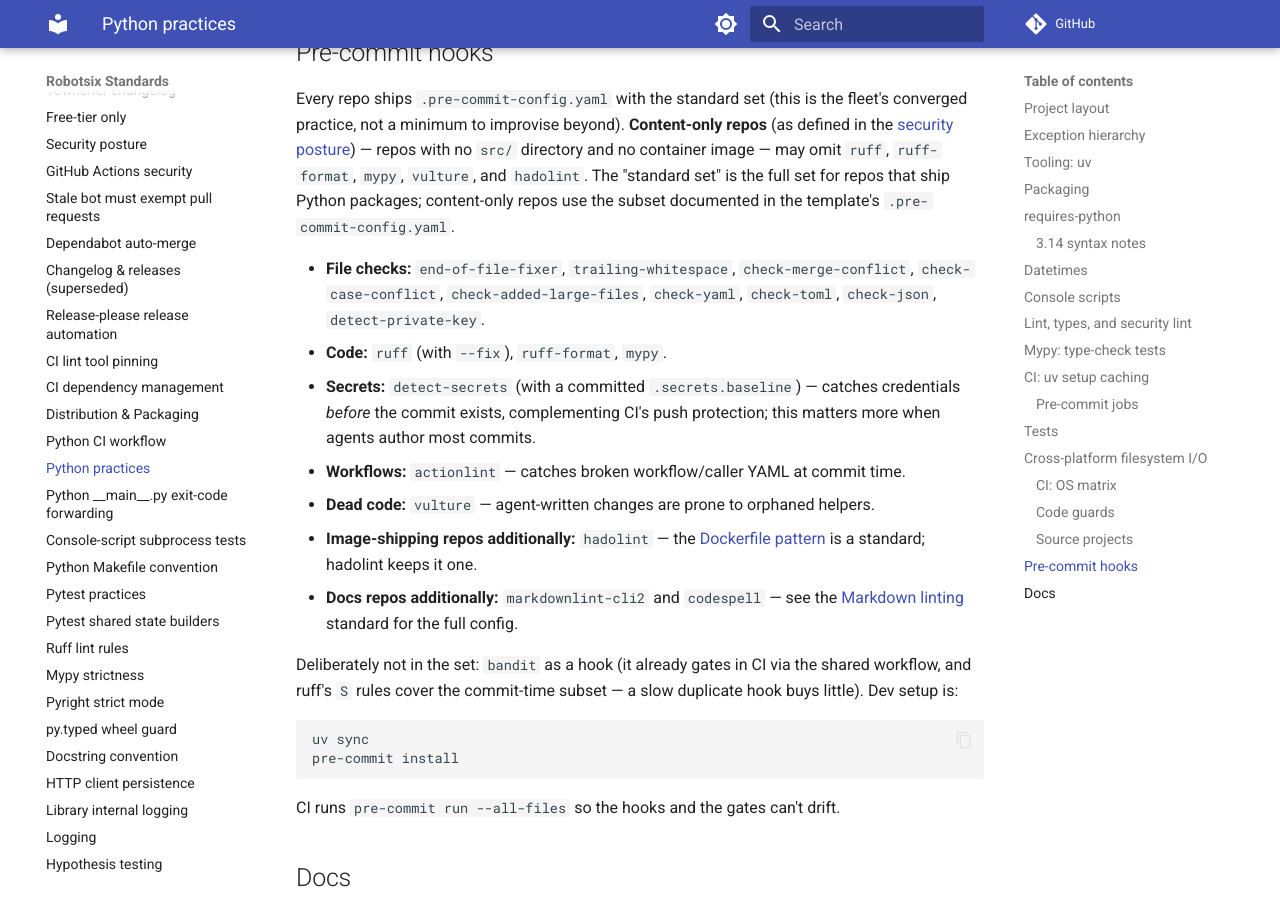
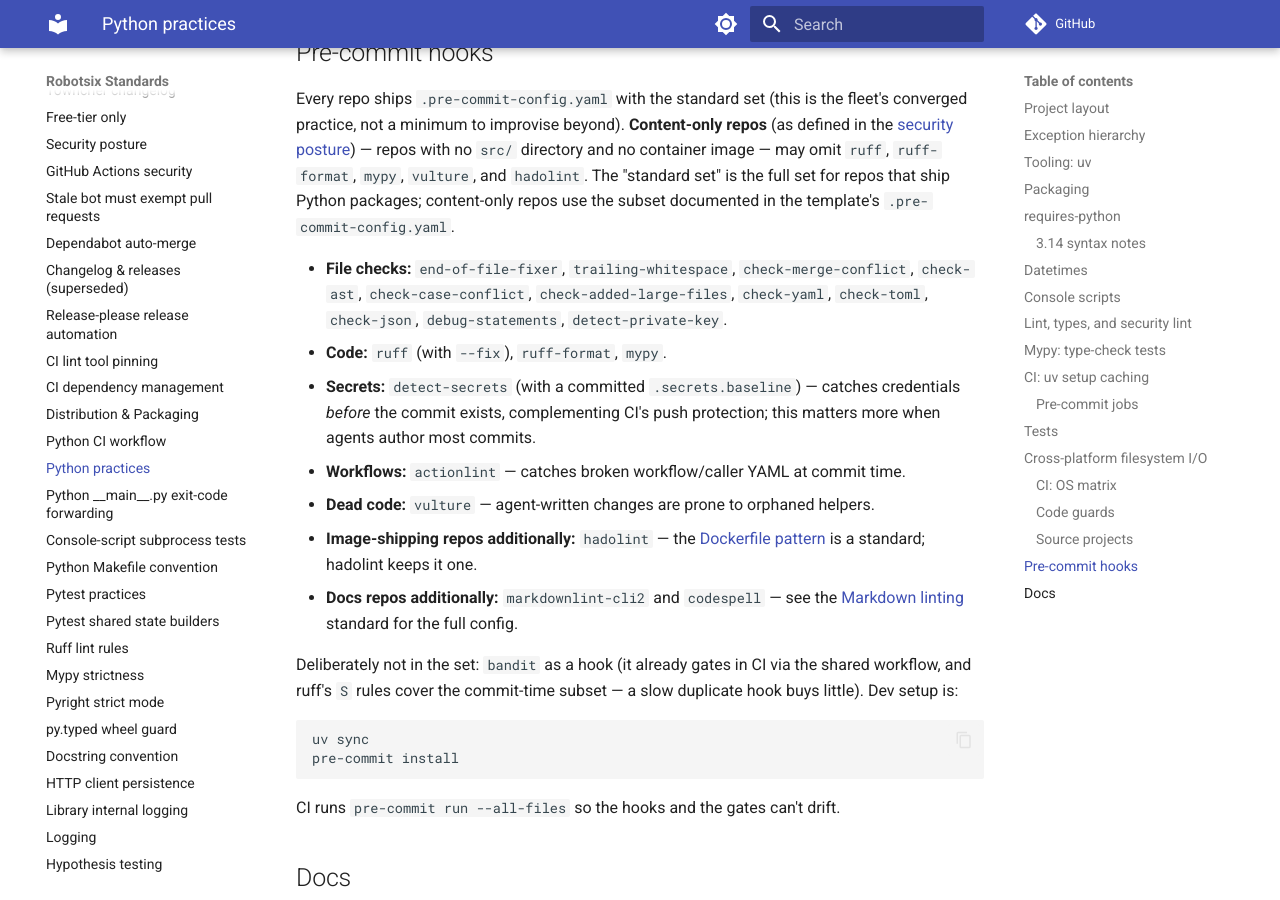
Before and after one commit to damien-robotsix/robotsix-standards, an MkDocs documentation site: the page built from docs/python.md, in a window 1280 px wide and 900 px high, scrolled down 14036 px. Built offline with MkDocs 1.6.1 and Material for MkDocs 9.7.7, drawn with Linux system fonts in a browser that asks for light colours; comment, search, counter and statistics services are not loaded.

Commit message:
docs: finish the 2026-07 conformance outcomes (check-ast, debug-statements, dependency-review floor) (20260809T141805Z-docs-finish-the-2026-07-conformance-outc-19dd) (#269)
Co-authored-by: robotsix-mill <mill@robotsix.local>

```diff
--- a/docs/python.md
+++ b/docs/python.md
@@ -695,8 +695,9 @@ full set for repos that ship Python packages; content-only repos use the subset
 documented in the template's `.pre-commit-config.yaml`.
 
 - **File checks:** `end-of-file-fixer`, `trailing-whitespace`,
-  `check-merge-conflict`, `check-case-conflict`, `check-added-large-files`,
-  `check-yaml`, `check-toml`, `check-json`, `detect-private-key`.
+  `check-merge-conflict`, `check-ast`, `check-case-conflict`,
+  `check-added-large-files`, `check-yaml`, `check-toml`, `check-json`,
+  `debug-statements`, `detect-private-key`.
 - **Code:** `ruff` (with `--fix`), `ruff-format`, `mypy`.
 - **Secrets:** `detect-secrets` (with a committed `.secrets.baseline`) —
   catches credentials *before* the commit exists, complementing CI's push
```
Also changed, not shown: docs/repo-baseline.md (+2 -1 lines).
